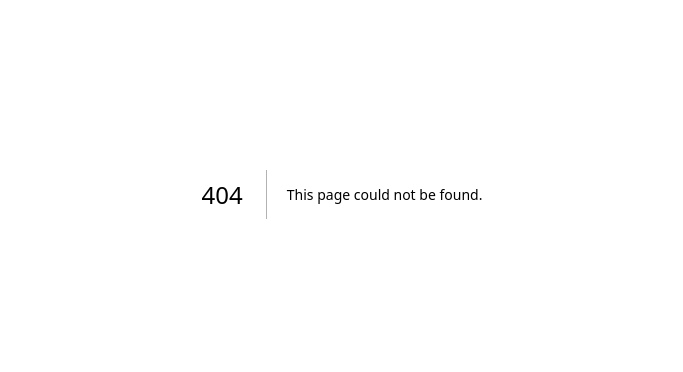
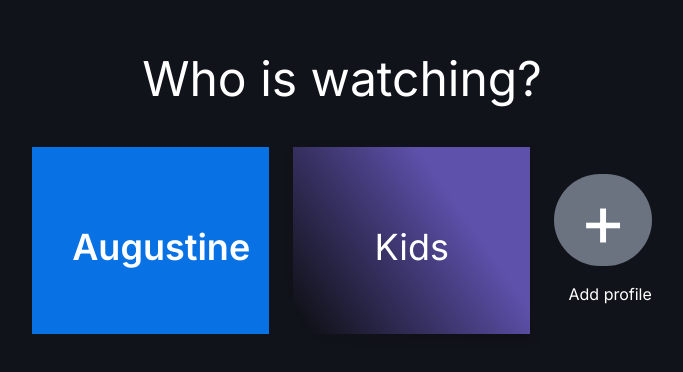
Before and after one commit to augustineezinwa/Y-stream, a Next.js app: page /profile in a window 1280 px wide. Before the commit this address had no page. Shown: the part 206-578 px from the top of the page, without its empty margins (298-981 px from the left). Built offline with nearby package versions, Linux system fonts and the light colour scheme.

Commit message:
add profile page

```diff
--- /dev/null
+++ b/src/app/profile/page.tsx
@@ -0,0 +1,33 @@
+import classnames from "classnames";
+import styles from "./profile.module.css";
+
+export default function Profile() {
+  return (
+    <>
+      <div className="bg-gray-111  min-h-screen flex flex-col justify-center items-center">
+        <div className="text-5xl font-normal">
+          <h1 className="text-white ">Who is watching?</h1>
+        </div>
+        <div className="flex md:flex-row flex-col place-items-center mt-5">
+          <div className="text-white text-4xl font-semibold bg-ocean-blue text-center py-[80px] px-[40px] h-[187px] w-[237px] mt-6">
+            Augustine
+          </div>
+          <div
+            className={classnames(
+              styles.kid,
+              "text-white text-4xl text-center py-[80px] px-[40px] h-[187px] w-[237px] md:ml-6 mt-6"
+            )}
+          >
+            Kids
+          </div>
+          <div>
+            <div className="text-center text-7xl text-white rounded-full px-[25px] py-[10px] bg-gray-500 md:ml-6 mt-6">
+              +
+            </div>
+            <div className="text-right text-white mt-4">Add profile</div>
+          </div>
+        </div>
+      </div>
+    </>
+  );
+}
--- /dev/null
+++ b/src/app/profile/profile.module.css
@@ -0,0 +1,4 @@
+.kid {
+    background: linear-gradient(234.89deg, #5E51AC 30.74%, rgba(149, 53, 193, 0) 94.7%);
+    filter: drop-shadow(0px 4px 4px rgba(0, 0, 0, 0.25));
+}
--- a/tailwind.config.js
+++ b/tailwind.config.js
@@ -20,6 +20,7 @@ module.exports = {
         "gray-111": "#11131A",
         "ocean-dark-blue": "#132144",
         "gray-837": "#837F75",
+        "gray-8080": "#808080",
         "ocean-blue": "#0872E5",
         theme: "#938873",
       },
```
Also changed, not shown: src/app/home/home.module.css (+11 -4 lines).
